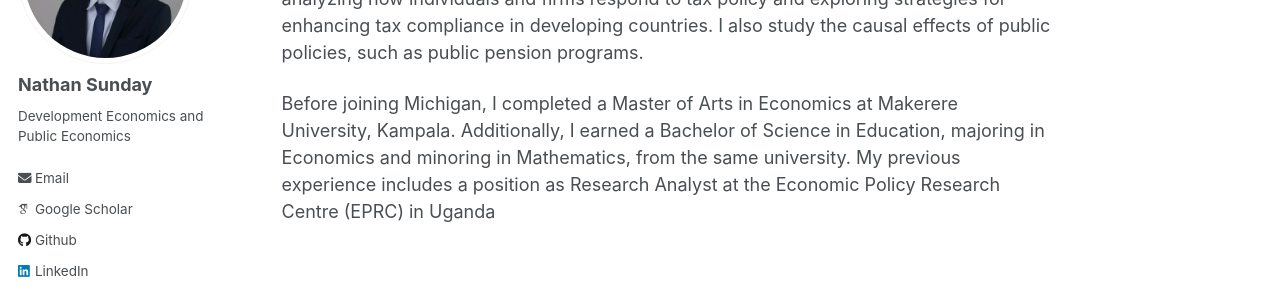
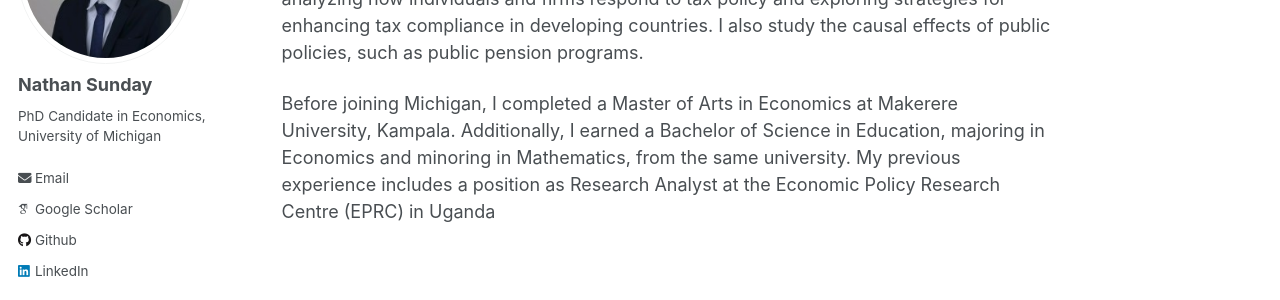
Before and after one commit to LizzyChikapa/nathan, a Jekyll site: the page built from _pages/about.md, in a window 1280 px wide. Shown: the part 217-517 px from the top of the page. Built offline with Jekyll 4.4.1, drawn with Linux system fonts in a browser that asks for light colours; some web fonts are replaced.

Commit message:
Update _config.yml

```diff
--- a/_config.yml
+++ b/_config.yml
@@ -82,7 +82,7 @@ analytics:
 author:
   name             : "Nathan Sunday"
   avatar           : "nathan.jpeg"
-  bio              : "Development Economics and Public Economics"
+  bio              : "PhD Candidate in Economics, University of Michigan"
   location         : #"Ann Arbor, Michigan"
   employer         : #"University of Michigan, Ann Arbor"
   pubmed           : #"https://www.ncbi.nlm.nih.gov/pubmed/?term=john+snow"
```
